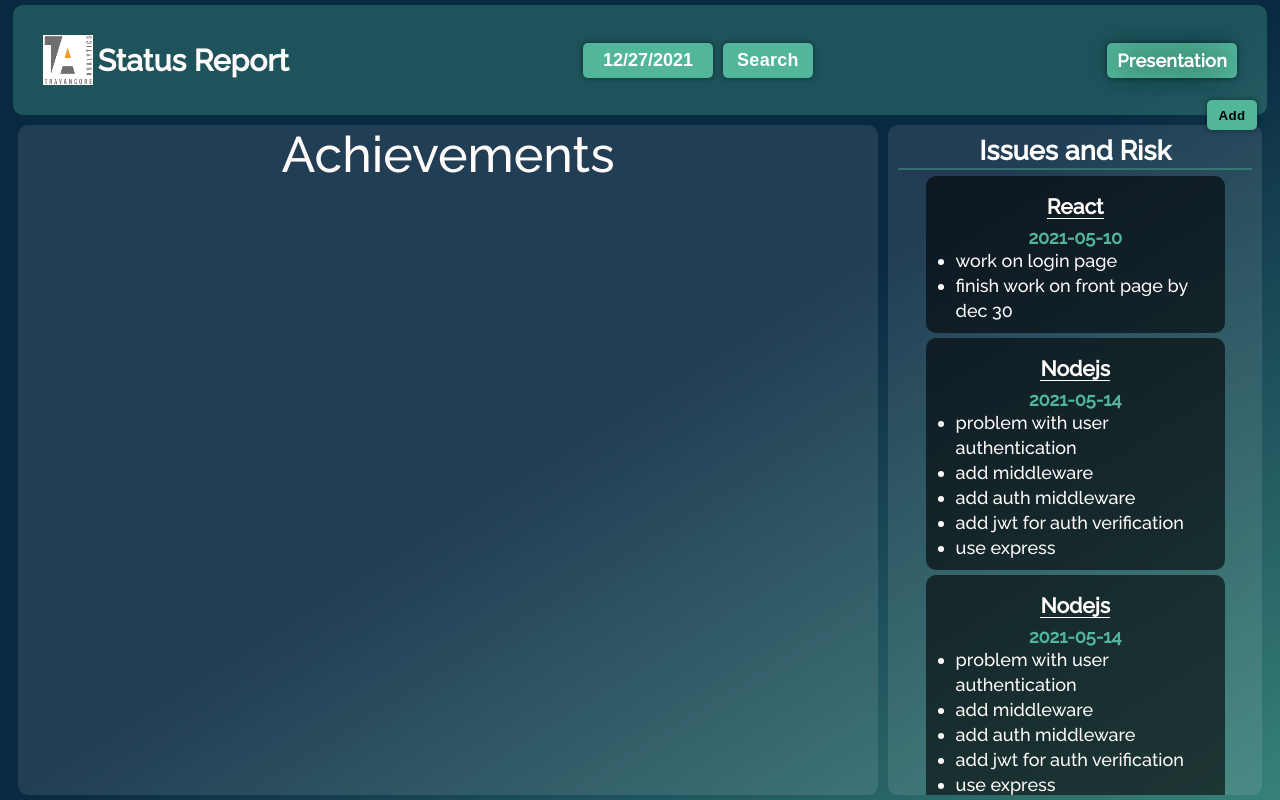
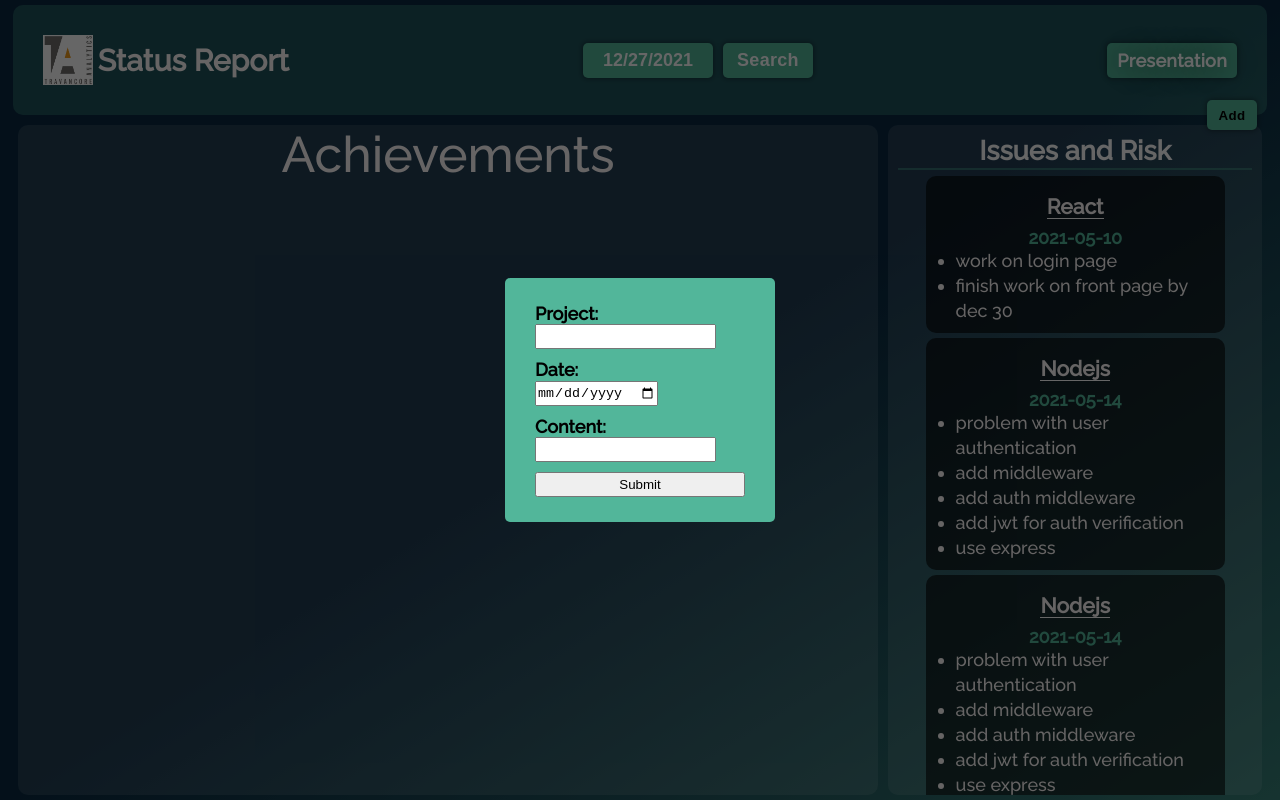
Before and after one commit to ShubhangaRbeeragere/status_report_app, a React (Create React App) app in the folder status-report-app/: page /home in a window 1280 px wide. Built offline with nearby package versions, Linux system fonts and the light colour scheme.

Commit message:
Added style to addList template

```diff
--- a/status-report-app/src/statusReportPage/Home.css
+++ b/status-report-app/src/statusReportPage/Home.css
@@ -205,5 +205,35 @@
 .homePage .toDoList .addListButton:hover {
   background-color: #3f967e;
 }
+.homePage .addListWrapper {
+  position: absolute;
+  right: 0;
+  left: 0;
+  bottom: 0;
+  top: 0;
+  background-color: rgba(0, 0, 0, 0.6);
+  z-index: 10;
+  display: grid;
+  place-items: center;
+}
+.homePage .addListWrapper form {
+  background-color: #52b69a;
+  padding: 25px 30px;
+  height: max-content;
+  min-width: 15rem;
+  border-radius: 5px;
+  display: flex;
+  flex-direction: column;
+  row-gap: 10px;
+}
+.homePage .addListWrapper form label {
+  font-weight: bold;
+  color: black;
+  margin-right: 5px;
+}
+.homePage .addListWrapper form input {
+  outline: none;
+  height: 25px;
+}
 
 /*# sourceMappingURL=Home.css.map */
--- a/status-report-app/src/statusReportPage/Home.js
+++ b/status-report-app/src/statusReportPage/Home.js
@@ -2,6 +2,7 @@ import { useState } from "react";
 import { Header } from "./components/header/header";
 import { ToDoList } from './components/toDoList/toDoList';
 import { Achievements } from "./components/achievements/achievements";
+import { AddList } from "./components/toDoList/addList";
 import './Home.css'
 
 export const HomePage = (params) => {
@@ -85,9 +86,10 @@ export const HomePage = (params) => {
     return(
 
             <div className="homePage">
-                { <Header date = {date} setDate = {setDate} fetchData = {fetchData}/> }
-                { <Achievements/> }
-                { <ToDoList toDoList = {toDoList}/> }
+                 <Header date = {date} setDate = {setDate} fetchData = {fetchData}/>
+                 <Achievements/>
+                 <ToDoList toDoList = {toDoList}/>
+                 <AddList />
             </div>
    )
 }
--- a/status-report-app/src/statusReportPage/Home.scss
+++ b/status-report-app/src/statusReportPage/Home.scss
@@ -26,6 +26,7 @@ $warning: rgb(192, 12, 12);
         border-radius: 10px;
         margin: 5px;
     }
+    //section: header/////////////////////////////////////////////////////////
     .header{
         width: 100%;
         margin-left: auto;
@@ -138,6 +139,7 @@ $warning: rgb(192, 12, 12);
             }
         }
     }
+    //section: achievement/////////////////////////////////////////////////////////
     .achievements{
         // background-color: rgba($mainColor, 0.5);
         // background-color: rgba($subColor, 0.1);
@@ -146,7 +148,7 @@ $warning: rgb(192, 12, 12);
         font-size: 50px;
         text-align: center;
     }
-
+    //section: toDoList/////////////////////////////////////////////////////////
     .toDoList{
         grid-area: toDoList;
         background-color: rgba(white, 0.1);
@@ -233,4 +235,35 @@ $warning: rgb(192, 12, 12);
             }
 
     }
+    //add list template
+    .addListWrapper{
+        position: absolute;
+        right: 0;
+        left: 0;
+        bottom: 0;
+        top: 0;
+        background-color: rgba(0, 0, 0, 0.6);
+        z-index: 10;
+        display: grid;
+        place-items: center;
+        form{
+            background-color: $subColor;
+            padding: 25px 30px;
+            height: max-content;
+            min-width: 15rem;
+            border-radius: 5px;
+            display: flex;
+            flex-direction: column;
+            row-gap: 10px;
+            label{
+                font-weight: bold;
+                color: black;
+                margin-right: 5px;
+            }
+            input{
+                outline: none;
+                height: 25px;
+            }
+        }
+    }
 }
--- a/status-report-app/src/statusReportPage/components/toDoList/addList.js
+++ b/status-report-app/src/statusReportPage/components/toDoList/addList.js
@@ -1,13 +1,18 @@
-export const addList = (props) => {
+export const AddList = (props) => {
    return(
        <div className="addListWrapper">
            <form action="*" onSubmit={() => {console.log("form submitted")}}>
-               <label htmlFor="">
-                   Project:
+               <label>
+                   Project:<br/>
                    <input type="text" name="project" />
                </label>
-               <label htmlFor="">
+               <label>
+                    Date:<br/>
                     <input type="date" name="date" />
+               </label>
+               <label>
+                    Content:<br/>
+                    <input type="text" name="content" />
                </label>
                <input type="submit" value="Submit"/>
            </form>
```
Also changed, not shown: 1 other file (tests, documents, lock files or other folders).
